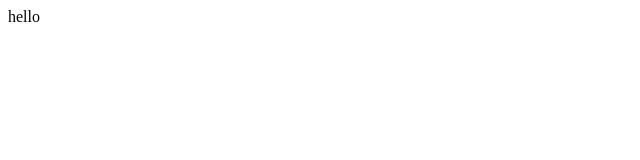
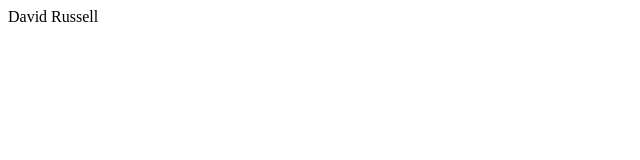
Before and after one commit to davidallenr/web-programming, a plain HTML site: page index.html in a window 1280 px wide. Shown: the full height of the page, 0-640 px from the left. Drawn offline with Linux system fonts and the light colour scheme.

Commit message:
Name changed

```diff
--- a/index.html
+++ b/index.html
@@ -6,6 +6,6 @@
     <title></title>
   </head>
   <body>
-    hello
+    David Russell
   </body>
 </html>
```
